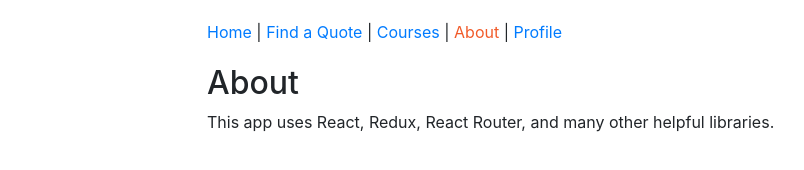
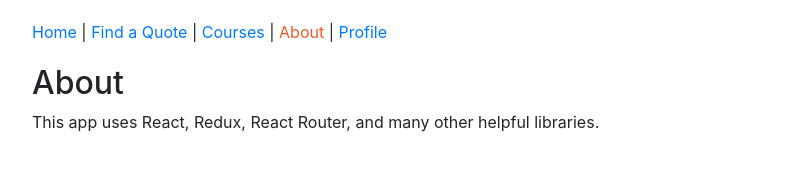
Before and after one commit to jlovejo2/Quote_Search_Redux, a React app: page /about in a window 1280 px wide. Shown: the whole page, without its empty margins (23-827 px from the left). Built offline with nearby package versions, Linux system fonts and the light colour scheme; what redux-immutable-state-invariant would draw is missing.

Commit message:
added css to main page of app

```diff
--- a/src/index.css
+++ b/src/index.css
@@ -1,5 +1,5 @@
 #app {
-  max-width: 850px;
+  max-width: 1200px;
   margin: 0 auto;
 }
 
```
